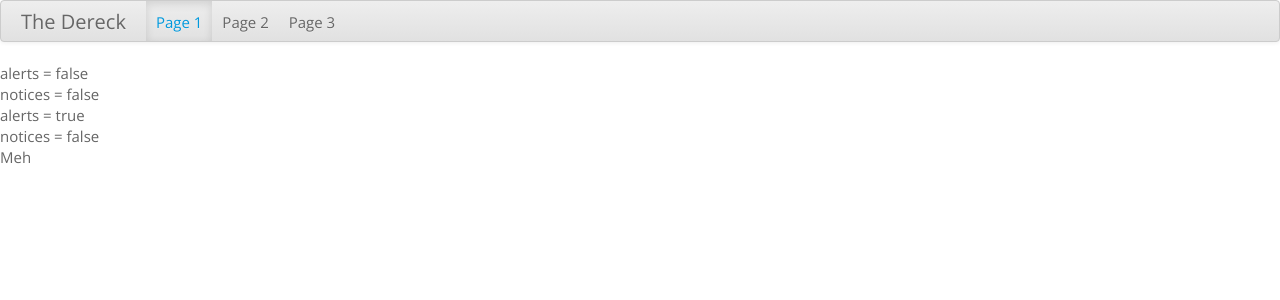
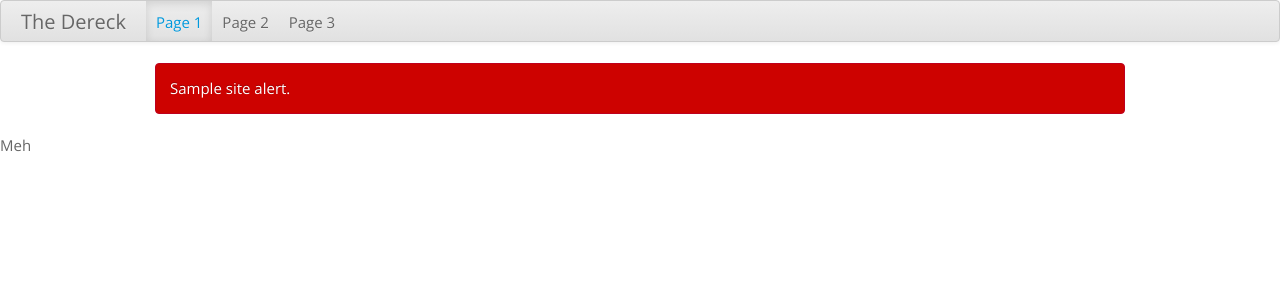
Before and after one commit to thedereck/thedereck.github.com, a Jekyll site: the page built from index.html, in a window 1280 px wide. Shown: the top 300 px of the page. Built offline with Jekyll 4.4.1, drawn with Linux system fonts in a browser that asks for light colours.

Commit message:
Testing alerts and notices.

```diff
--- a/_includes/body/alerts-and-notices.html
+++ b/_includes/body/alerts-and-notices.html
@@ -1,36 +1,39 @@
 {% assign alerts = false %}
 {% assign notices = false %}
 
-{% if alerts %}
-alerts = true<br>
-{% else %}
-alerts = false<br>
-{% endif %}
-
-{% if notices %}
-notices = true<br>
-{% else %}
-notices = false<br>
-{% endif %}
-
-
-
 {% if site.alert or page.alert or post.alert %}
 	{% assign alerts = true %}
-{% endif %}
-
-{% if alerts %}
-alerts = true<br>
-{% else %}
-alerts = false<br>
 {% endif %}
 
 {% if site.notice or page.notice or post.notice %}
 	{% assign notices = true %}
 {% endif %}
 
-{% if notices %}
-notices = true<br>
-{% else %}
-notices = false<br>
+{% if alerts and notices %}
+		<div class="container">
+			<div class="row">
+				<div class="span5 offset1">
+{% include body/alerts.html %}
+				</div>
+				<div class="span5">
+{% include body/notices.html %}
+				</div>
+			</div>
+		</div>
+{% elsif alerts %}
+		<div class="container">
+			<div class="row">
+				<div class="span10 offset1">
+{% include body/alerts.html %}
+				</div>
+			</div>
+		</div>
+{% elsif notices %}
+		<div class="container">
+			<div class="row">
+				<div class="span10 offset1">
+{% include body/notices.html %}
+				</div>
+			</div>
+		</div>
 {% endif %}
```
